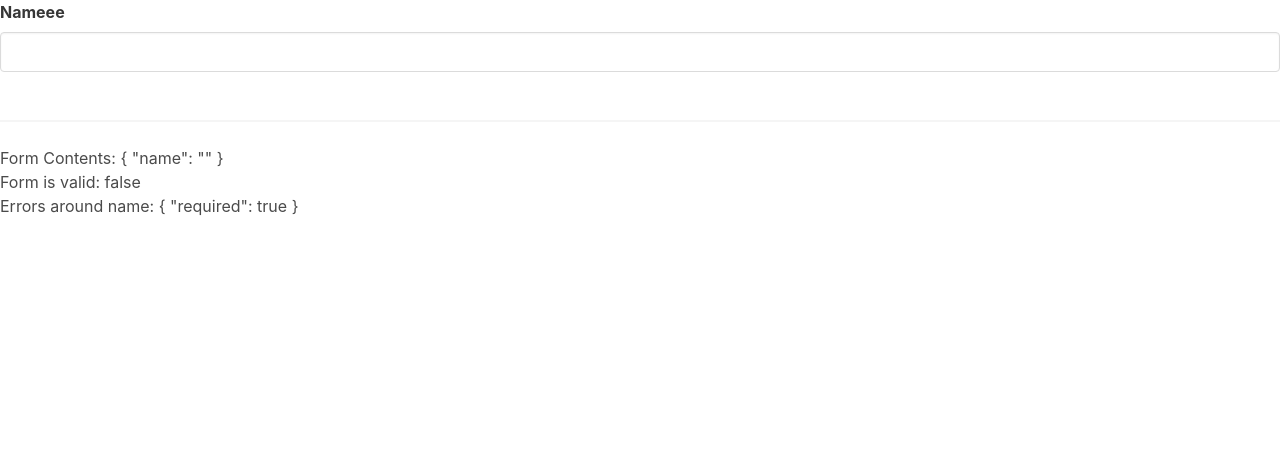
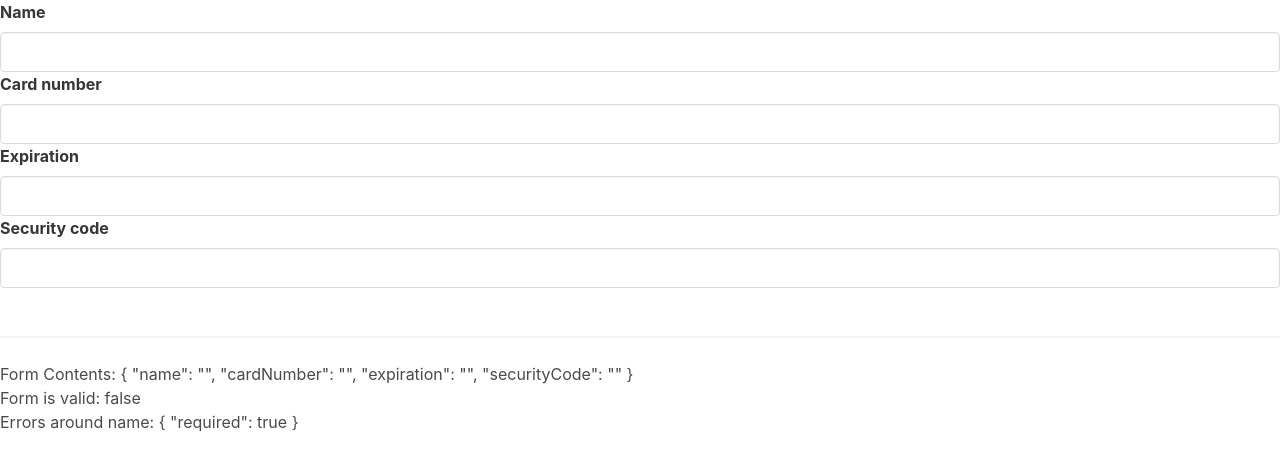
Before and after one commit to SoyUnAlumno/uReactiveFormsCreditCard, an Angular app: page / in a window 1280 px wide. Shown: the top 468 px of the page. Built offline with nearby package versions, Linux system fonts and the light colour scheme.

Commit message:
add inputs

```diff
--- a/src/app/card-form/card-form.component.html
+++ b/src/app/card-form/card-form.component.html
@@ -1,6 +1,9 @@
 <form [formGroup]="cardForm">
     <!-- Passes entire control (name = new FormControl) down to the component-->
-  <app-input label="Nameee" [control]="cardForm.controls['name']"></app-input>
+  <app-input label="Name" [control]="cardForm.controls['name']"></app-input>
+  <app-input label="Card number" [control]="cardForm.controls['cardNumber']"></app-input>
+  <app-input label="Expiration" [control]="cardForm.controls['expiration']"></app-input>
+  <app-input label="Security code" [control]="cardForm.controls['securityCode']"></app-input>
 </form>
 
 <br />
--- a/src/app/card-form/card-form.component.ts
+++ b/src/app/card-form/card-form.component.ts
@@ -14,6 +14,9 @@ cardForm = new FormGroup({
    /*  Validators.maxLength(5), // Not needed, just examples after required and minLength
     Validators.pattern(/\s/), // User can only add spaces */
   ]),
+  cardNumber : new FormControl(''),
+  expiration: new FormControl(''),
+  securityCode: new FormControl(''),
 
 });
   constructor() {
```
